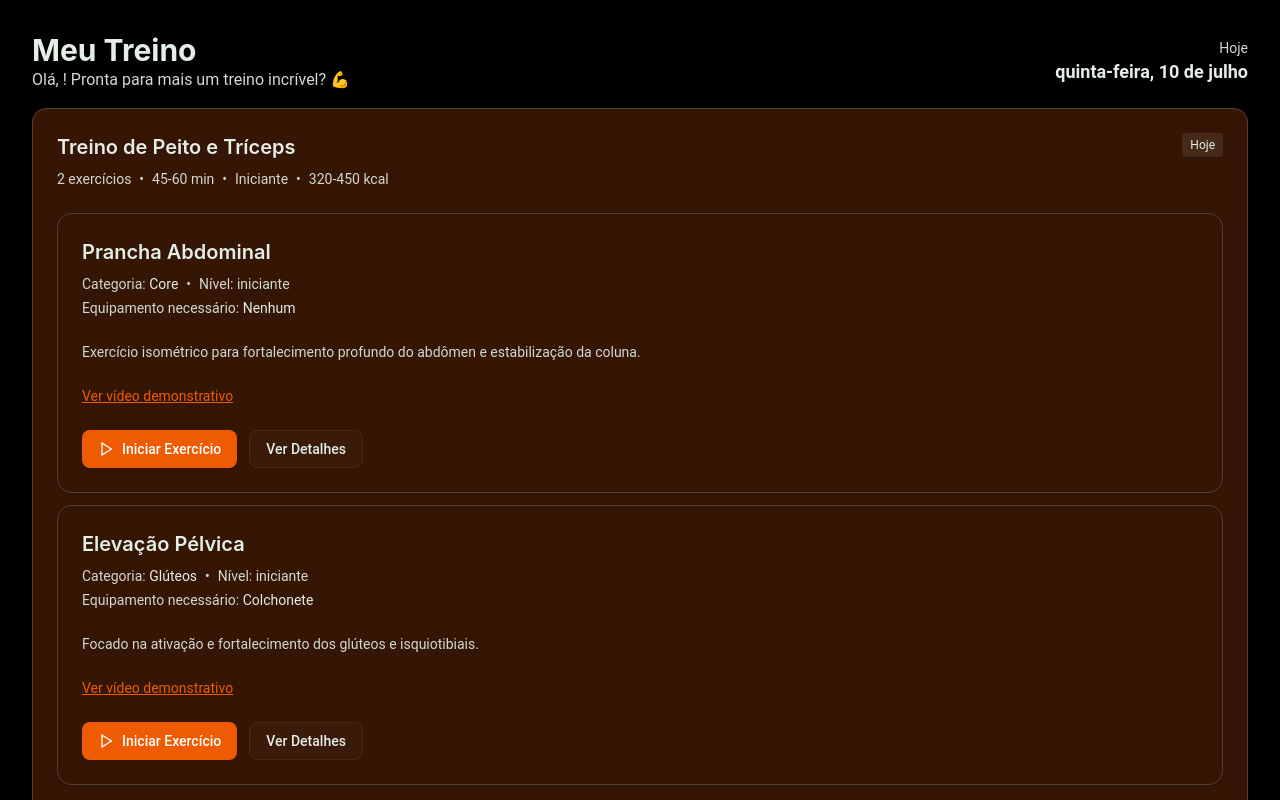
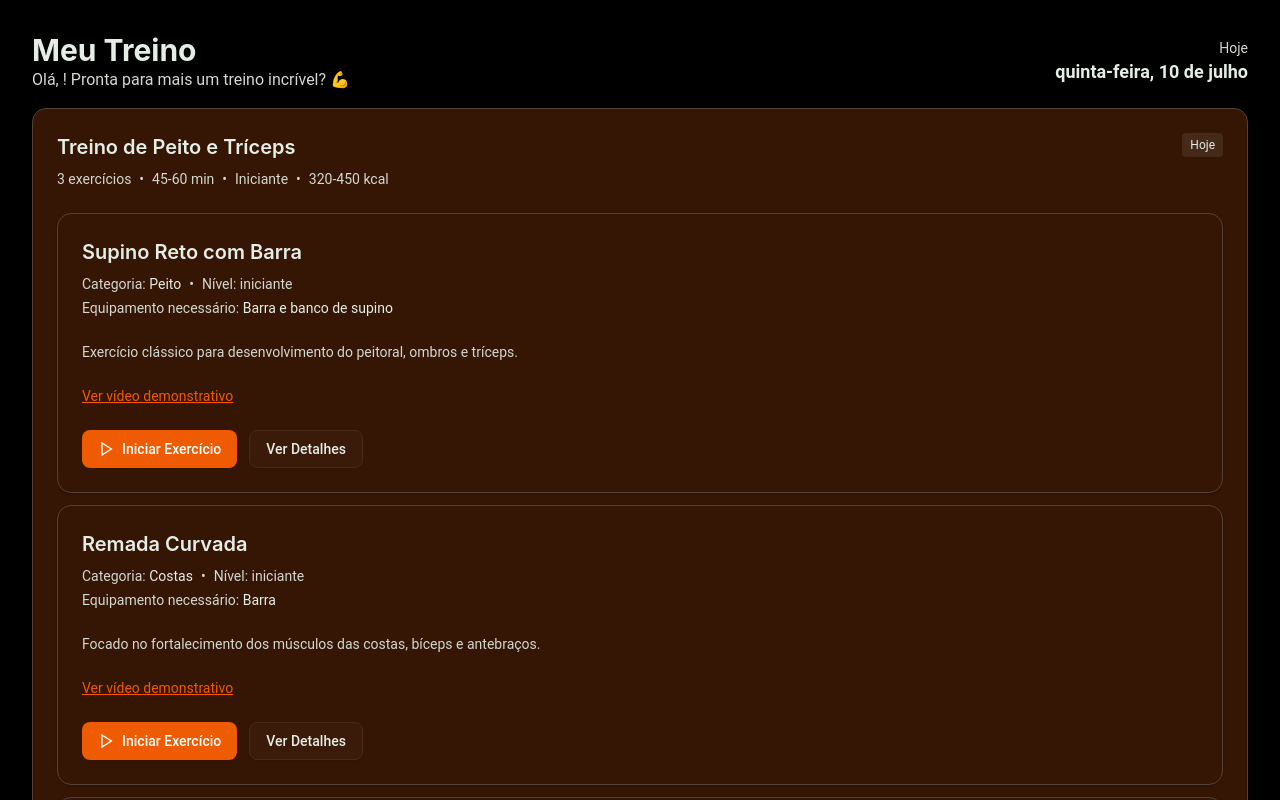
Before and after one commit to Grupo-02-Turma-Java-82/HealthSync_Page, a React (Vite) app: page /usuario-dashboard in a window 1280 px wide. Shown: the top 800 px of the page. Built offline with nearby package versions, Linux system fonts and the light colour scheme.

Commit message:
Fix user simulation in UserDashboard and remove unused index prop in TreinoCard

```diff
--- a/src/components/TreinoCard.tsx
+++ b/src/components/TreinoCard.tsx
@@ -46,7 +46,7 @@ export default function TreinoCard({
       {/* Conteúdo: exercícios */}
       <div className="px-6 space-y-3 mb-6">
         {exercicios.map((ex, i) => (
-          <ExercisesCard key={ex.id} index={i} treino={ex} />
+          <ExercisesCard key={ex.id} treino={ex} />
         ))}
       </div>
     </section>
--- a/src/pages/UserDashboard.tsx
+++ b/src/pages/UserDashboard.tsx
@@ -11,7 +11,7 @@ import { ptBR } from "date-fns/locale";
 
 export default function UserDashboard() {
   const { users, isLoading } = useContext(UsersContext);
-  const user = users[2]; // Simula o usuário logado
+  const user = users[1]; // Simula o usuário logado
 
   const summaryMock: WeeklySummary = {
     weeklyGoal: 5,
```
